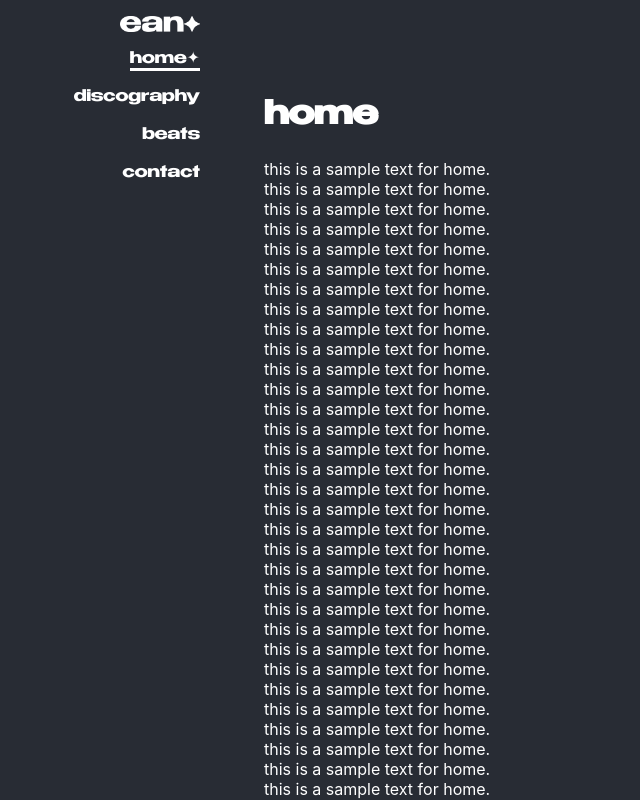
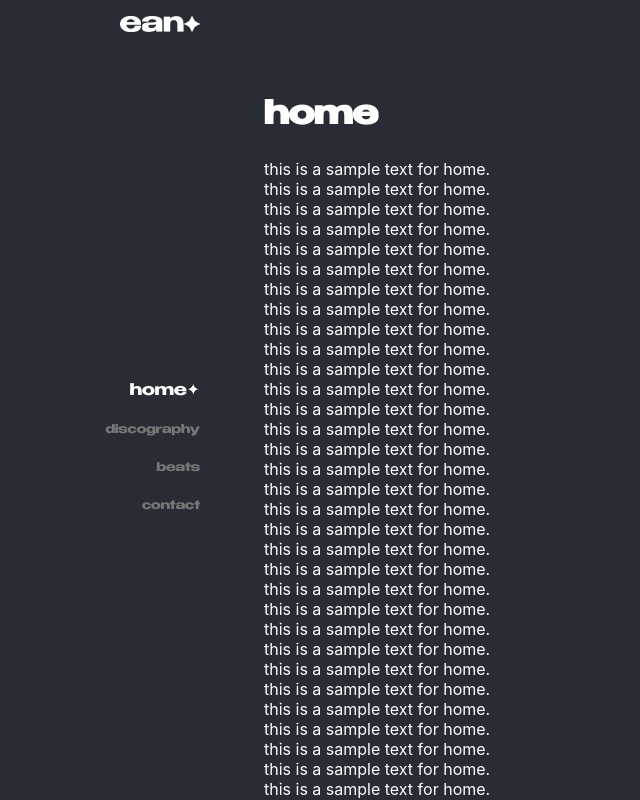
Before and after one commit to gathrean/eanternet, a React (Create React App) app: page / in a window 1280 px wide. Shown: the top 800 px of the page, without its empty margins (0-640 px from the left). Built offline with nearby package versions, Linux system fonts and the light colour scheme.

Commit message:
Gave the navbar links the "scroll wheel" visual effect

```diff
--- a/src/App.js
+++ b/src/App.js
@@ -104,7 +104,8 @@ function Navbar({ activePage, handlePageClick }) {
             className={activePage === 'home' ? 'active' : ''}
             onClick={() => handlePageClick('home')}
           >
-            home{activePage === 'home' ? '✦' : ''}
+            <span className="navbar-title">home</span>
+            {activePage === 'home' && <span className="navbar-symbol">✦</span>}
           </a>
         </li>
         <li>
@@ -113,7 +114,8 @@ function Navbar({ activePage, handlePageClick }) {
             className={activePage === 'discography' ? 'active' : ''}
             onClick={() => handlePageClick('discography')}
           >
-            discography{activePage === 'discography' ? '✦' : ''}
+            <span className="navbar-title">discography</span>
+            {activePage === 'discography' && <span className="navbar-symbol">✦</span>}
           </a>
         </li>
         <li>
@@ -122,7 +124,8 @@ function Navbar({ activePage, handlePageClick }) {
             className={activePage === 'beats' ? 'active' : ''}
             onClick={() => handlePageClick('beats')}
           >
-            beats{activePage === 'beats' ? '✦' : ''}
+            <span className="navbar-title">beats</span>
+            {activePage === 'beats' && <span className="navbar-symbol">✦</span>}
           </a>
         </li>
         <li>
@@ -131,7 +134,8 @@ function Navbar({ activePage, handlePageClick }) {
             className={activePage === 'contact' ? 'active' : ''}
             onClick={() => handlePageClick('contact')}
           >
-            contact{activePage === 'contact' ? '✦' : ''}
+            <span className="navbar-title">contact</span>
+            {activePage === 'contact' && <span className="navbar-symbol">✦</span>}
           </a>
         </li>
       </ul>
--- a/src/styles/navbar.css
+++ b/src/styles/navbar.css
@@ -56,18 +56,48 @@
 }
 
 /* the underline */
-.navbar-links a.active::after {
+/* .navbar-links a.active::after {
     content: '';
     position: absolute;
     bottom: -2px;
     left: 0;
     width: 100%;
-    height: 3px;
-    margin: -2px 0px;
+    height: 2px;
+    margin: -1px 0px;
     background-color: rgb(255, 255, 255);
-}
+} */
 
 ul {
     display: flex;
     align-items: end;
 }
+
+.navbar-links {
+    display: flex;
+    flex-direction: column;
+    justify-content: center;
+    align-items: end;
+    height: 100vh;
+}
+
+.navbar-links li {
+    margin: 8px 0;
+    transition: all 0.3s ease;
+}
+
+.navbar-links li a {
+    font-size: 12px;
+    color: #777;
+    text-decoration: none;
+    transition: all 0.3s ease;
+}
+
+.navbar-links li a.active {
+    font-size: 16px;
+    color: #ffffff;
+}
+
+.navbar-links li a:hover {
+    color: #ffffff;
+    font-size: 14px;
+}
```
